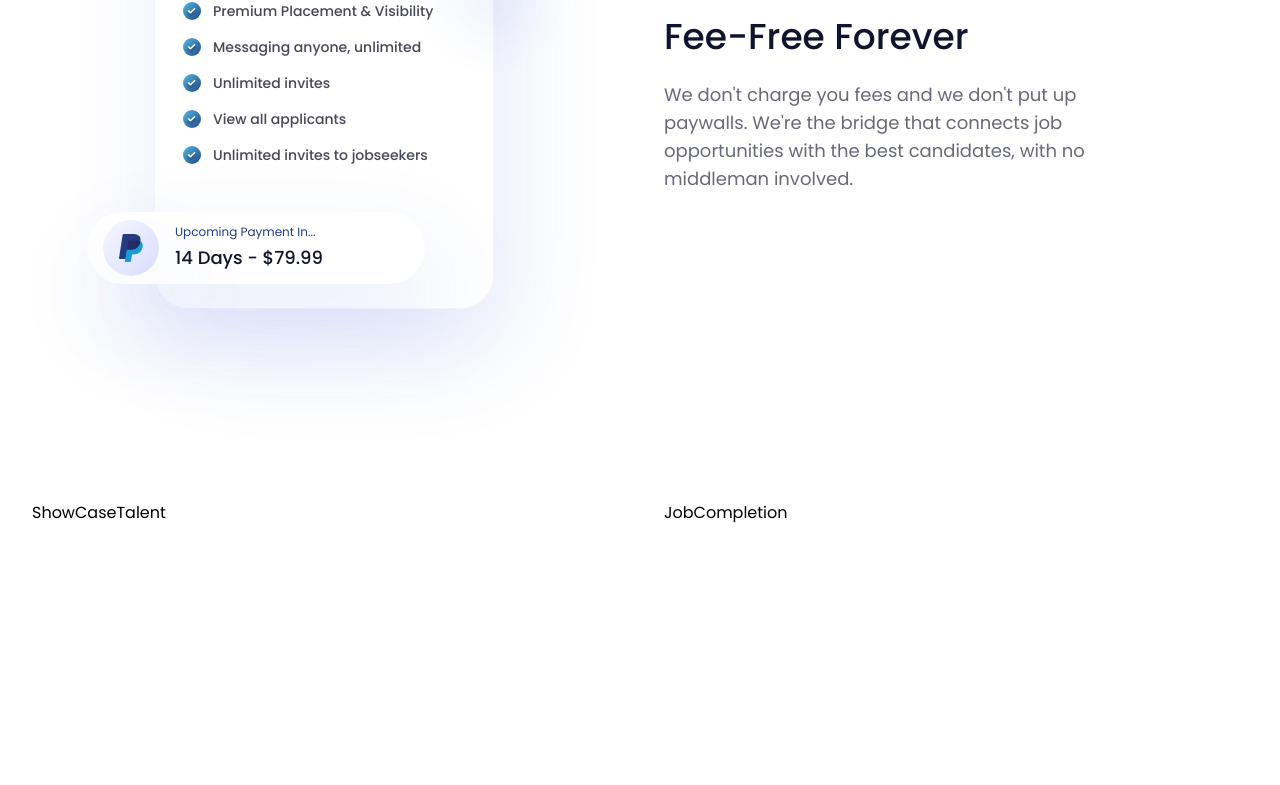
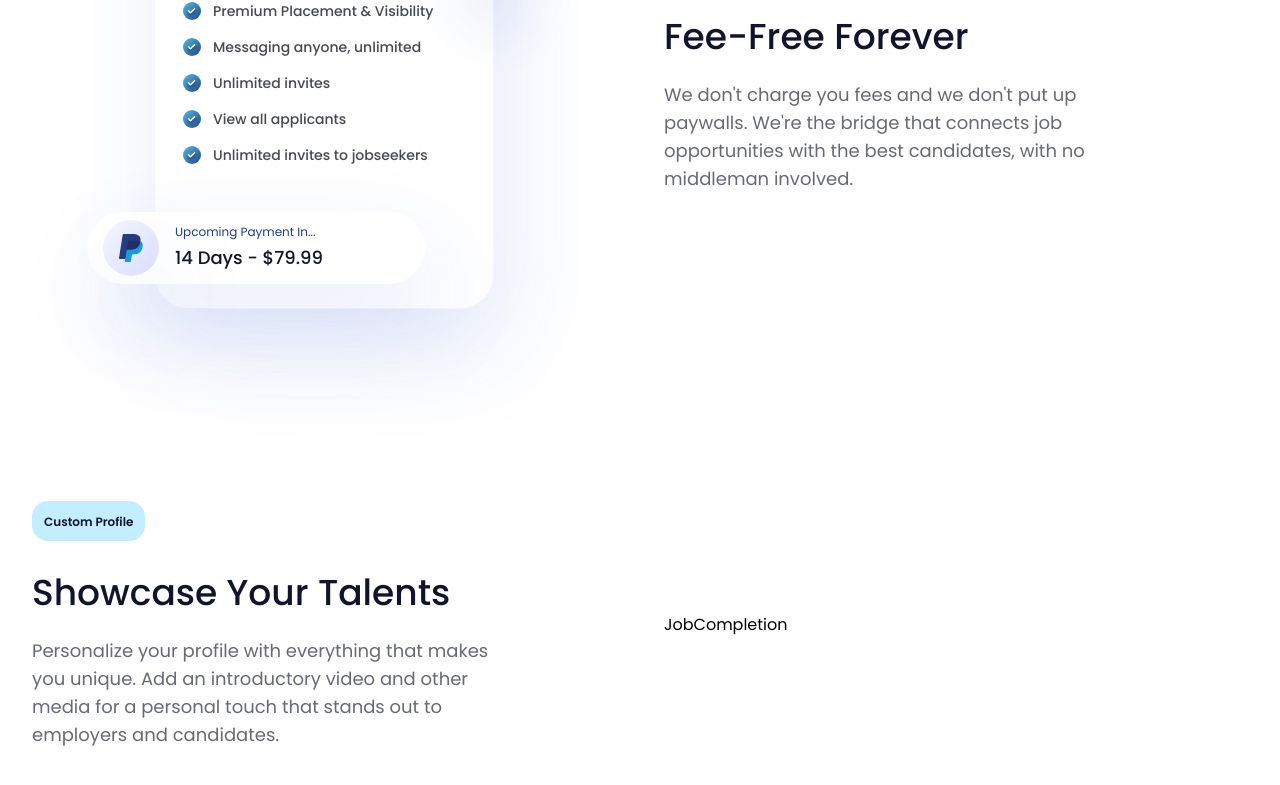
Before and after one commit to EasinTanvir/technical-task, a React (Vite) app: page / in a window 1280 px wide. Shown: the part 1599-2384 px from the top of the page. Before the commit the page ends 2220 px from the top, so only its background shows below. Built offline with nearby package versions, Linux system fonts and the light colour scheme.

Commit message:
update showcase talent part

```diff
--- a/src/components/landingPage/CustomProfile/ShowCaseTalent.jsx
+++ b/src/components/landingPage/CustomProfile/ShowCaseTalent.jsx
@@ -1,7 +1,41 @@
 import React from "react";
+import Badge from "../../shared/Badge";
+import Heading from "../../ui/Heading";
+import Text from "../../ui/Text";
 
 const ShowCaseTalent = () => {
-  return <div className="flex-1">ShowCaseTalent</div>;
+  return (
+    <div className="flex-1">
+      <Badge text="Custom Profile" />
+
+      <Heading
+        as="h2"
+        className="
+          mt-8
+          text-heading-dark
+          text-center
+          md:text-left
+        "
+      >
+        Showcase Your Talents
+      </Heading>
+
+      <Text
+        size="lg"
+        className="
+          mt-6
+          max-w-120
+          text-research-text
+          text-center
+          md:text-left
+        "
+      >
+        Personalize your profile with everything that makes you unique. Add an
+        introductory video and other media for a personal touch that stands out
+        to employers and candidates.
+      </Text>
+    </div>
+  );
 };
 
 export default ShowCaseTalent;
```
